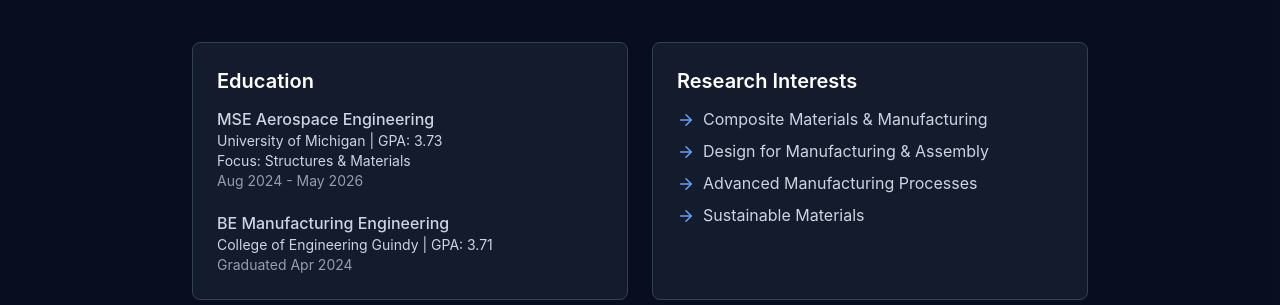
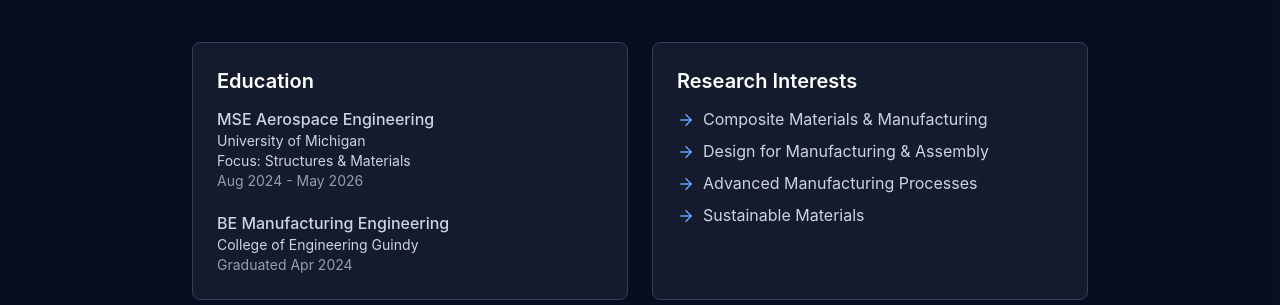
Before and after one commit to vijai27/portfolio, a React (Vite) app: page / in a window 1280 px wide. Shown: the part 1440-1745 px from the top of the page. Built offline with nearby package versions, Linux system fonts and the light colour scheme.

Commit message:
Update App.jsx

```diff
--- a/src/App.jsx
+++ b/src/App.jsx
@@ -419,13 +419,13 @@
                   <div className="space-y-3">
                     <div>
                       <p className="font-medium">MSE Aerospace Engineering</p>
-                      <p className="text-sm">University of Michigan | GPA: 3.73</p>
+                      <p className="text-sm">University of Michigan </p>
                       <p className="text-sm">Focus: Structures & Materials</p>
                       <p className="text-sm opacity-70">Aug 2024 - May 2026</p>
                     </div>
                     <div className="pt-2">
                       <p className="font-medium">BE Manufacturing Engineering</p>
-                      <p className="text-sm">College of Engineering Guindy | GPA: 3.71</p>
+                      <p className="text-sm">College of Engineering Guindy </p>
                       <p className="text-sm opacity-70">Graduated Apr 2024</p>
                     </div>
                   </div>
```
